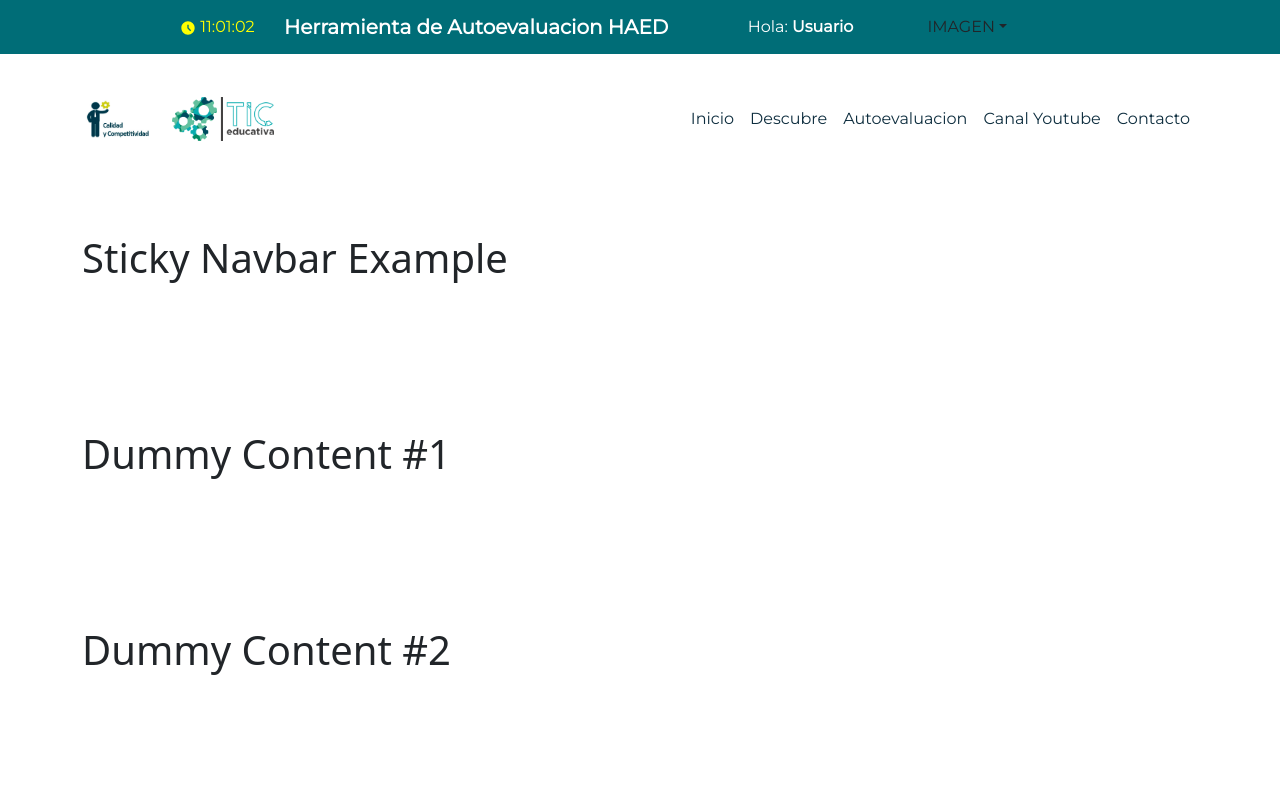
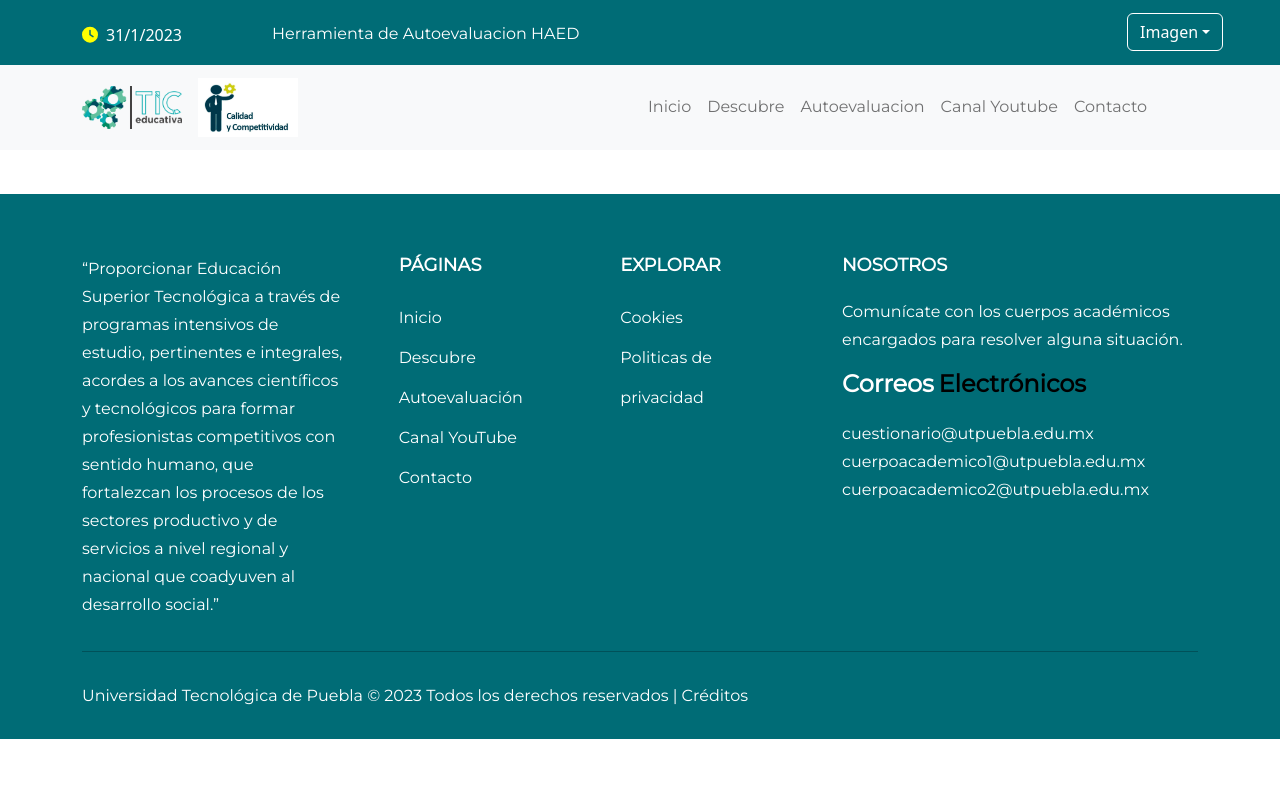
Before and after one commit to DanielReyesEpitacio/frontend_haed_v1, a React (Create React App) app: page / in a window 1280 px wide. Shown: the top 800 px of the page. Built offline with nearby package versions, Linux system fonts and the light colour scheme.

Commit message:
Header y nav arreglados

```diff
--- a/package.json
+++ b/package.json
@@ -3,11 +3,16 @@
   "version": "0.1.0",
   "private": true,
   "dependencies": {
+    "@fortawesome/fontawesome-svg-core": "^6.3.0",
+    "@fortawesome/free-brands-svg-icons": "^6.3.0",
+    "@fortawesome/free-solid-svg-icons": "^6.3.0",
+    "@fortawesome/react-fontawesome": "^0.2.0",
     "@testing-library/jest-dom": "^5.16.5",
     "@testing-library/react": "^13.4.0",
     "@testing-library/user-event": "^13.5.0",
     "bootstrap": "^5.2.3",
     "react": "^18.2.0",
+    "react-bootstrap": "^2.7.0",
     "react-dom": "^18.2.0",
     "react-icons": "^4.7.1",
     "react-scripts": "^5.0.1",
--- a/src/App.js
+++ b/src/App.js
@@ -1,5 +1,4 @@
 
-import './App.css';
 import Footer from './components/footer';
 import Header from './components/Header';
 import Nav from './components/Nav';
@@ -7,7 +6,9 @@ function App() {
   return (
     <>
     <Header />
-    <Nav />
+    <Nav/>
+    <p>Hola</p>
+
     <Footer/>
     </>
   );
--- a/src/components/Header.js
+++ b/src/components/Header.js
@@ -1,35 +1,54 @@
 import React from "react";
-import {MdOutlineAccessTimeFilled  as Reloj}  from "react-icons/md"; /* ICONOS de FONT AWESOME */
-import '../css/Header.css';
+import "bootstrap/dist/css/bootstrap.min.css"
+import { FontAwesomeIcon } from "@fortawesome/react-fontawesome";
+import { faClock } from "@fortawesome/free-solid-svg-icons";
+import "../css/Header.css"
+import Dropdown from 'react-bootstrap/Dropdown';
+function Year(){
+  let year
+  return  year = new Date().getFullYear();
+}
+function Month(){
+  let month
+  return month = new Date().getMonth()+1;
 
-export default function Header() {
+}
+function Day(){
+  let day
+  return day = new Date().getDate();
+}
+let _year = Year()
+let _month = Month()
+let _day = Day()
+function Header() {
   return (
   <>
-        <header class="header">
-          <nav class="navbar navbar-dark  fixed-top">
+    <header>
       <div class="container">
-
-              <a class="navbar-brand " href="#"> <b>Herramienta de Autoevaluacion HAED</b></a>
-              <p class="Reloj"> <Reloj/> 11:01:02</p>
-              <div class="usuario">
-              <p class="usuario">  Hola:<b> Usuario</b></p>
+        <div class="row">
+          <div class="col-sm-3 col-md-2" id="date">
+          <FontAwesomeIcon icon={faClock} id="reloj"/>{_day}/{_month}/{_year}
           </div>
-            <div class="Menu-despliega">
-            <button type="button" class="btn  dropdown-toggle" data-bs-toggle="dropdown" aria-expanded="false">
-              IMAGEN
-            </button>
-            <ul class="dropdown-menu dropdown-menu-end">
-              <li><button class="dropdown-item" type="button">Action</button></li>
-              <li><button class="dropdown-item" type="button">Another action</button></li>
-              <li><button class="dropdown-item" type="button">Something else here</button></li>
-            </ul>
+          <div class="col-sm-7 col-md-9" id="Title">
+          <p>Herramienta de Autoevaluacion HAED</p>
+          </div>
+          <div class="col-sm-2 col-md-1">
+            <Dropdown>
+              <Dropdown.Toggle id="dropdown-basic">
+                Imagen
+              </Dropdown.Toggle>
+              <Dropdown.Menu>
+                <Dropdown.Item href="#/action-1">Action</Dropdown.Item>
+                <Dropdown.Item href="#/action-2">Another action</Dropdown.Item>
+                <Dropdown.Item href="#/action-3">Something else</Dropdown.Item>
+              </Dropdown.Menu>
+            </Dropdown>
           </div>
         </div>
-          </nav>
+
+      </div>
     </header>
-
-
   </>
-
-
-  );}
+  )
+}
+export default Header
--- a/src/components/Nav.js
+++ b/src/components/Nav.js
@@ -1,83 +1,38 @@
 import React, { useState } from "react";
+import "bootstrap/dist/css/bootstrap.min.css"
 import '../css/Nav.css';
 import TICS from '../components/images/logo_TICeducativa_normal.png'
 import Calidad from '../components/images/CalidadyCompetividad.jpg'
+import Container from 'react-bootstrap/Container';
+import Nav from 'react-bootstrap/Nav';
+import Navbar from 'react-bootstrap/Navbar';
+import NavDropdown from 'react-bootstrap/NavDropdown';
 
-export default function Navbar()
+function Navv()
 {
     const Tics = () =>(<img class="navbar-brand imagen" src={TICS} alt="TIC"/>)
     const Quality = () =>(<img class="navbar-brand imagen" src={Calidad} alt="logo"/>)
 return (
-
     <>
-<div class="Relleno">
-</div>
- <div class="sticky">
-    <nav class="navbar navbar-expand-sm sticky-top navbar-dark ">
-        <div class="container">
-        <Quality class="navbar-brand imagen" />
-        <Tics class="navbar-brand imagen" />
-
-        <button class="navbar-toggler" type="button" data-bs-toggle="collapse" data-bs-target="#myList"
-                aria-controls="myList" aria-expanded="false" aria-label="Toggle navigation">
-                <span class="navbar-toggler-icon"></span>
-            </button>
-
-
-            <div class="collapse navbar-collapse" id="myList">
-                <ul class="navbar-nav">
-                    <li class="nav-item active">
-                        <a class="nav-link" href="#">Inicio</a>
-                    </li>
-                    <li class="nav-item">
-                        <a class="nav-link" href="#">Descubre</a>
-                    </li>
-                    <li class="nav-item">
-                        <a class="nav-link" href="#">Autoevaluacion</a>
-                    </li>
-                    <li class="nav-item">
-                        <a class="nav-link" href="#">Canal Youtube</a>
-                    </li>
-                    <li class="nav-item">
-                        <a class="nav-link" href="#">Contacto</a>
-                    </li>
-
-                </ul>
-            </div>
+    <Navbar bg="light" expand="lg">
+      <div class="container">
+        <div class="col-sm-8 col-md-6">
+        <img class="navbar-brand imagen" src={TICS} alt="TIC"/>
+        <img class="navbar-brand imagen" src={Calidad} alt="logo"/>
         </div>
-    </nav>
-    </div>
-
-
-
-    <div class="container">
-        <div class="py-5">
-            <h1>Sticky Navbar Example</h1>
-            <p>Welcome to KindaCode.com</p>
-        </div>
-
-        <div class="py-5">
-            <h1>Dummy Content #1</h1>
-            <p>Welcome to KindaCode.com</p>
-        </div>
-
-        <div class="py-5">
-            <h1>Dummy Content #2</h1>
-            <p>Welcome to KindaCode.com</p>
-        </div>
-
-        <div class="py-5">
-            <h1>Dummy Content #3</h1>
-            <p>Welcome to KindaCode.com</p>
-        </div>
-
-        <div class="py-5">
-            <h1>Dummy Content #4</h1>
-            <p>Welcome to KindaCode.com</p>
-        </div>
-
-    </div>
-
+        <Navbar.Toggle aria-controls="basic-navbar-nav"/>
+            <Navbar.Collapse id="basic-navbar-nav pull-right">
+                <Nav className="me-auto pull-right" >
+                    <Nav.Link href="#home">Inicio</Nav.Link>
+                    <Nav.Link href="#link">Descubre</Nav.Link>
+                    <Nav.Link href="#link">Autoevaluacion</Nav.Link>
+                    <Nav.Link href="#link">Canal Youtube</Nav.Link>
+                    <Nav.Link href="#link">Contacto</Nav.Link>
+                </Nav>
+            </Navbar.Collapse>
+      </div>
+    </Navbar>
     </>
   );
 }
+export default Navv
--- a/src/components/footer.js
+++ b/src/components/footer.js
@@ -11,6 +11,7 @@ function Footer(){
     return(
         <>
             <footer>
+
                 <div class="container section-bg mt-5">
                     <div class="row d-flex justify-content-between">
                         <div class="col-xl-3 col-lg-4 col-md-5 col-sm-8">
@@ -22,7 +23,7 @@ function Footer(){
                             <div class="footer-tittle">
                                <h4>Páginas</h4>
                                 <ul>
-                                    <li><a href="#">Inicio</a></li>
+                                    <li><a href="">Inicio</a></li>
                                     <li><a href="">Descubre</a></li>
                                     <li><a href="">Autoevaluación</a></li>
                                     <li><a href="">Canal YouTube</a></li>
--- a/src/css/Header.css
+++ b/src/css/Header.css
@@ -1,176 +1,25 @@
-nav.navbar.navbar-dark.fixed-top{
-    background-color:#006D77;
-    color:white;
-   font-family: "Montserrat";
-   width: 100%;
-   padding-right: 15.5rem;
-   padding-left: 14.5rem;
+header{
+  padding-top: 10pt;
+  background-color: #006C76;
 }
-.herramienta{
+#reloj{
+  color:yellow;
+  text-align: right;
+  display: inline;
+  margin-right: 6pt;
+  padding-top: 5pt;
+}
+#date{
+  text-align: start;
   color: white;
+  padding-top: 5pt;
 }
-
-.container-fluid {
-  flex-wrap: unset;
+#dropdown-basic{
+  background-color: #006C76;
+  margin: #006C76;
+  border-color: white;
+  margin-bottom: 10pt;
 }
-
-
-.container-fluid{
-    justify-content:unset;
-    flex-wrap: unset;
-
+#Title{
+  padding-top: 5pt;
 }
-.dropdown-menu-end[data-bs-popper] {
-    right: 10.2rem;
-    left: auto;
-}
-
-.Reloj{
-    color: yellow;
-    margin:0px;
-}
- .usuario{
-    margin-top: 0px;
-    margin-bottom: 0px;
-   margin-left:24.5rem;
- }
-
- @media (max-width: 1353px){
-  .usuario{
-      margin-top: 0px;
-      margin-bottom: 0px;
-      margin-left: 13.5rem
-  }
-
-nav.navbar.navbar-dark.fixed-top {
-
-  padding-left: 10.5rem;
-}
-}
-
-@media (max-width: 1571px){
-  .usuario{
-      margin-top: 0px;
-      margin-bottom: 0px;
-      margin-left: 13.5rem
-  }
-
-nav.navbar.navbar-dark.fixed-top {
-
-  padding-left: 10.5rem;
-}
-}
-
-@media (max-width: 1300px){
-  .usuario{
-      margin-top: 0px;
-      margin-bottom: 0px;
-      margin-left: 13.5rem
-  }
-
-nav.navbar.navbar-dark.fixed-top {
-
-  padding-left: 10.5rem;
-}
-}
-
-
-
-
-
-@media (max-width: 1201px){
-  .usuario{
-      margin-top: 0px;
-      margin-bottom: 0px;
-      margin-left: 13.5rem
-  }
-
-nav.navbar.navbar-dark.fixed-top {
-
-  padding-left: 10.5rem;
-}
-}
-
-
-@media (max-width: 1199px){
-
-a.navbar-brand {
-  margin-left: 0.5rem;
-}
-
-nav.navbar.navbar-dark.fixed-top {
-  padding-left: 0.5rem;
-}
-a.navbar-brand {
-  margin-left: 5.5rem;
-}
-.usuario {
-  margin-top: 0px;
-  margin-bottom: 0px;
-  margin-left: 11.5rem;
-}
-
-}
-
-
-@media (max-width: 940px){
-  nav.navbar.navbar-dark.fixed-top {
-    padding-left: 0.5rem;
-    padding-right: 0.5rem;
-  }
-
-
-}
-
-@media (max-width: 390px){
-  .usuario {
-    margin-top: 0px;
-    margin-bottom: 0px;
-    margin-left: 4.5rem;
-  }
-
-}
-
-
-
-
-
-/* @media (min-width: 452px){
-  .usuario {
-    margin-left: 16.5rem;
-  }
-  nav.navbar.navbar-dark.fixed-top {
-
-    padding-left: 0.5rem;
-}
-a.navbar-brand {
-  margin-left: 0.5rem;
-}
-} */
-
-
-
-
-
-/* @media (max-width: 820px) {
-    nav.navbar.navbar-dark.fixed-top {
-      padding-left: inherit;
-    padding-right: inherit;
-    }
-  a.navbar-brand{
-    font-size:21px;
-  }
-
-  }
-
-
-
-@media (max-width: 637px) {
-    nav.navbar.navbar-dark.fixed-top {
-      padding-left: inherit;
-  }
-  a.navbar-brand{
-    font-size:15px;
-  }
-
-  } */
--- a/src/css/Nav.css
+++ b/src/css/Nav.css
@@ -1,80 +1,10 @@
-.navbar{
-    background-color:white;
-    color:white;
-   font-family: "Montserrat";
-   width: 100%;
+.imagen{
+  max-width: 100px;
 }
-
-a.nav-link:active{
-  color: black;
-  border-style: 6px solid black;
+#links{
+  text-align: right;
 }
-
-a.navbar-brand {
-    position: absolute;
-    display: flex;
-   margin-left:6.5rem;
+#collapse{
+  text-align: right;
+  align-items:end;
 }
-
-.Relleno {
-    margin-top: 52px;
-}
-
-nav.navbar.navbar-dark.fixed-top {
-    position: absolute;
-  }
-
-  ul.navbar-nav {
-    margin-left: 42.5rem;
-  }
-
-  a.nav-link {
-    font-size: 16px;
-}
-
-
-  /* ESTILOS DE LINKS DE NAV */
-  a.nav-link {
-    color: #0d2d3e;
-    font-weight: 400;
-    padding: 39px 19px;
-    display: block;
-    font-size: 16px;
-    font-family: "Montserrat", sans-serif;
-    -webkit-transition: 0.3s;
-    -moz-transition: 0.3s;
-    -o-transition: 0.3s;
-    transition: 0.3s;
-    text-transform: capitalize;
-  }
-
-  img.navbar-brand.imagen {
-    height: 54px;
-}
-
-@media (max-width: 1353px) {
-  ul.navbar-nav {
-    margin-left: 22rem;
-}
-}
-
-@media (max-width: 955px) {
-    ul.navbar-nav {
-      margin-left: auto;
-  }
-  a.navbar-brand.imagen {
-    margin-left: 1rem;
-}
-nav.navbar.navbar-dark.fixed-top {
-    padding-right: 0px;
-}
-
-  }
-  @media (min-width: 738px) {
-    ul.navbar-nav {
-      margin-left: auto;
-  }
-  a.navbar-brand.imagen {
-    margin-left: 0rem;
-}
-  }
```
Also changed, not shown: 1 other file (tests, documents, lock files or other folders). Lines whose indentation alone changed are shown as unchanged.
